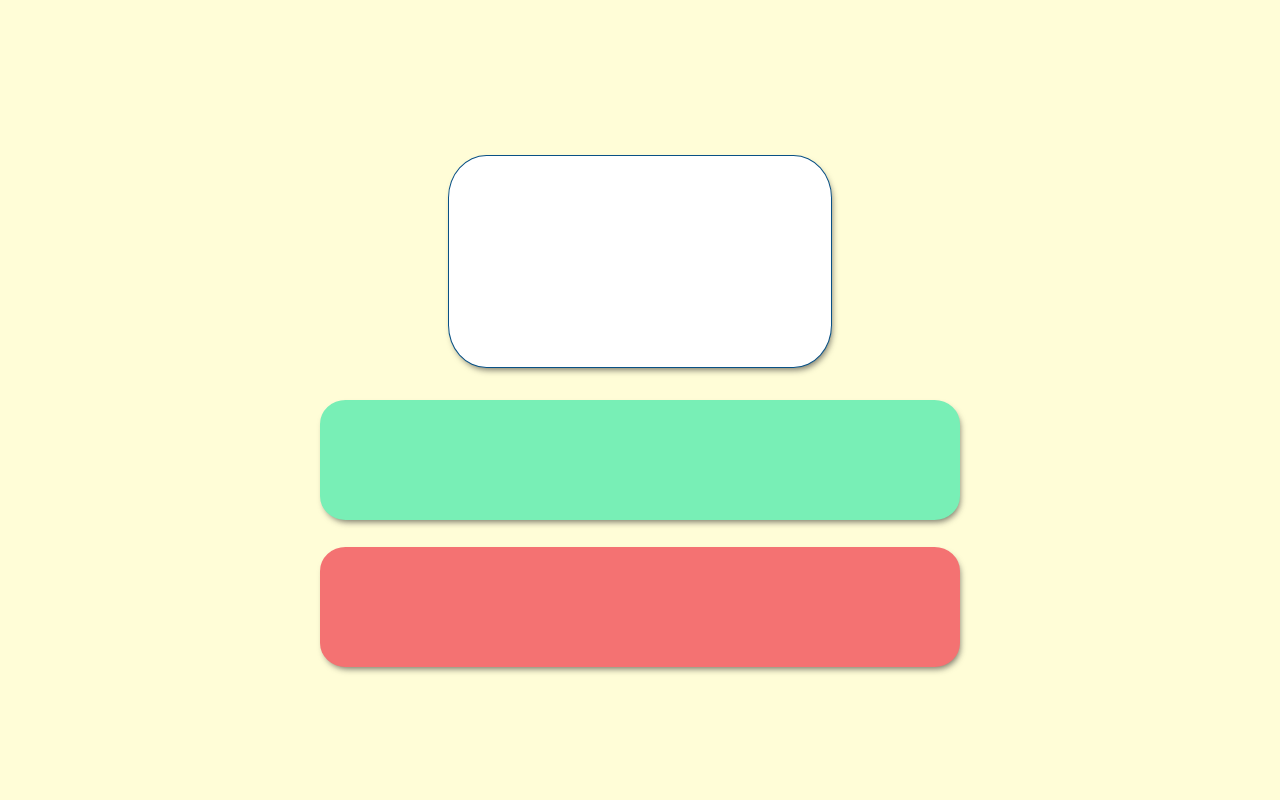
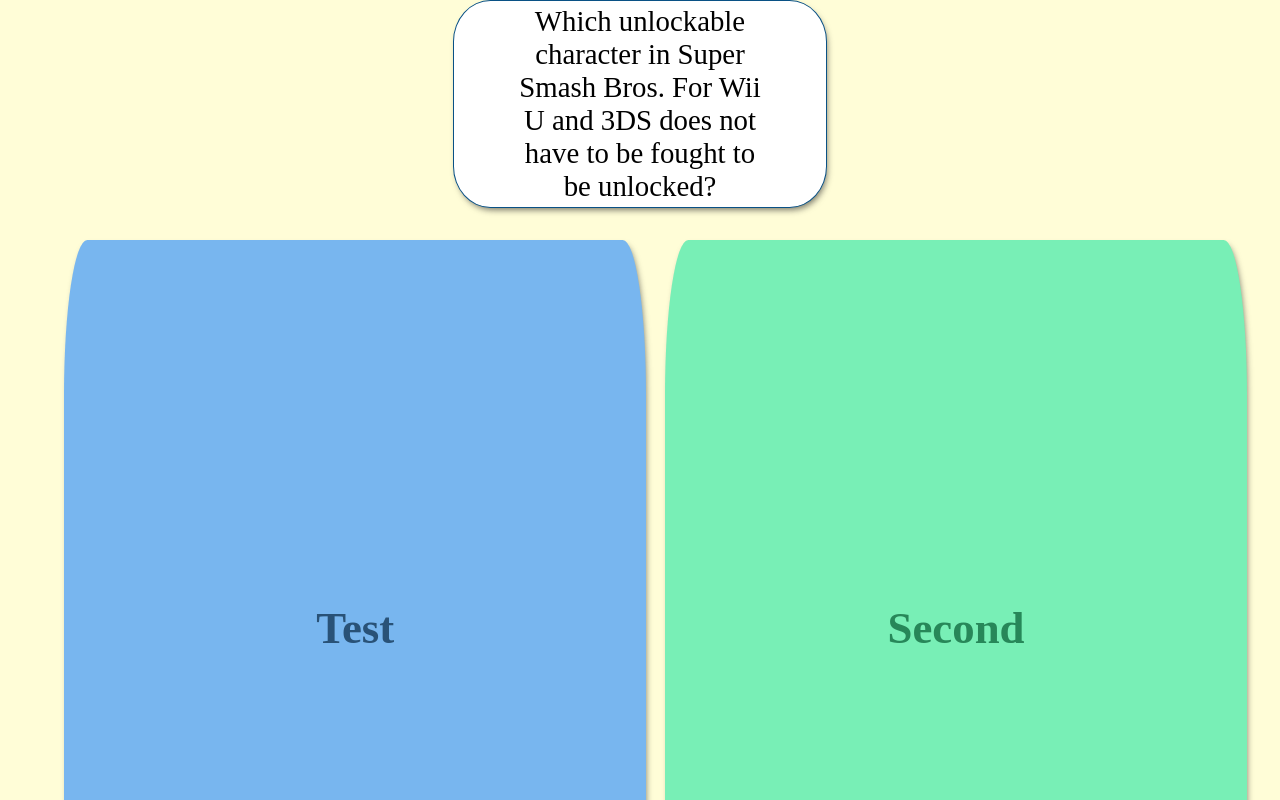
Before and after one commit to ibrahimtaib/quiz-website, a Next.js app in the folder src/: page /1 in a window 1280 px wide. Shown: the top 800 px of the page. Built offline with nearby package versions, Linux system fonts and the light colour scheme.

Commit message:
cleaning code

```diff
--- a/src/app/[gameId]/page.tsx
+++ b/src/app/[gameId]/page.tsx
@@ -1,30 +1,10 @@
 'use client';
-import Card from 'components/Card';
-import style from 'styles/ingame.module.css';
-import { ColorScheme, FALSE, TRUE } from 'types/colors';
+
+import Question from 'components/Question';
 
 /* questions page */
 function Page() {
-  const white: ColorScheme = {
-    primaryColor: '#ffffff',
-    name: '',
-    secondaryColor: '',
-    tertiaryColor: '',
-    quaternaryColor: ''
-  };
-  return (
-    <div className={style.container}>
-      <Card
-        className={style.question}
-        colorScheme={white}
-        horizontal={true}
-      ></Card>
-      <div className={style.answers}>
-        <Card colorScheme={TRUE} className={style.answer}></Card>
-        <Card colorScheme={FALSE} className={style.answer}></Card>
-      </div>
-    </div>
-  );
+  return <Question></Question>;
 }
 
 export default Page;
--- a/src/packages/styles/ingame.module.css
+++ /dev/null
@@ -1,30 +0,0 @@
-.container {
-  width: 100%;
-  height: 100%;
-  display: grid;
-  grid-template-rows: 1fr 1fr;
-}
-.question {
-  margin: auto;
-  aspect-ratio: 1.8 !important;
-  border-radius: 10% / 20% !important;
-  width: clamp(12em, 30%, 50em);
-  border: 1px solid #095185;
-  margin-bottom: 2.5%;
-}
-.answers {
-  width: clamp(18em, 50%, 82em);
-  aspect-ratio: 2.4;
-  margin: auto;
-  display: flex;
-  flex-direction: column;
-  gap: 10%;
-  margin-top: 0;
-}
-.answer {
-  width: 100%;
-  height: 45%;
-  border-radius: 4% / 20% !important;
-}
-
-/* media query when too high margin bottom for question is 2.5% */
```
